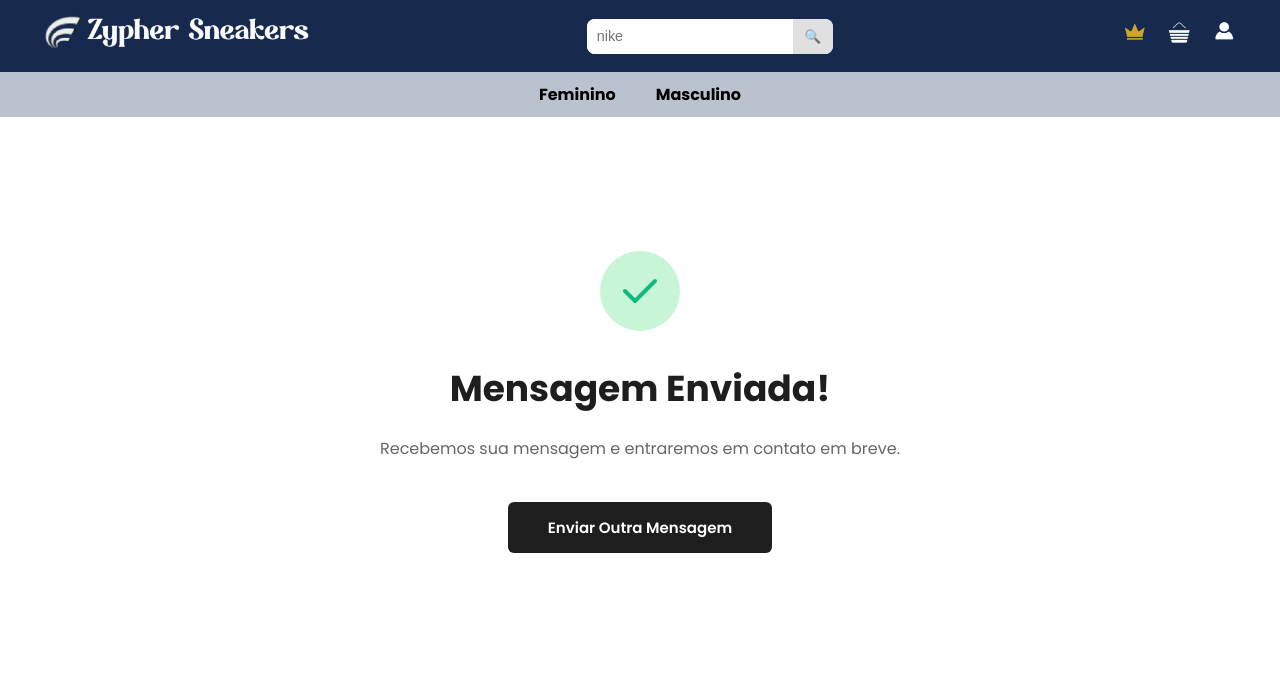
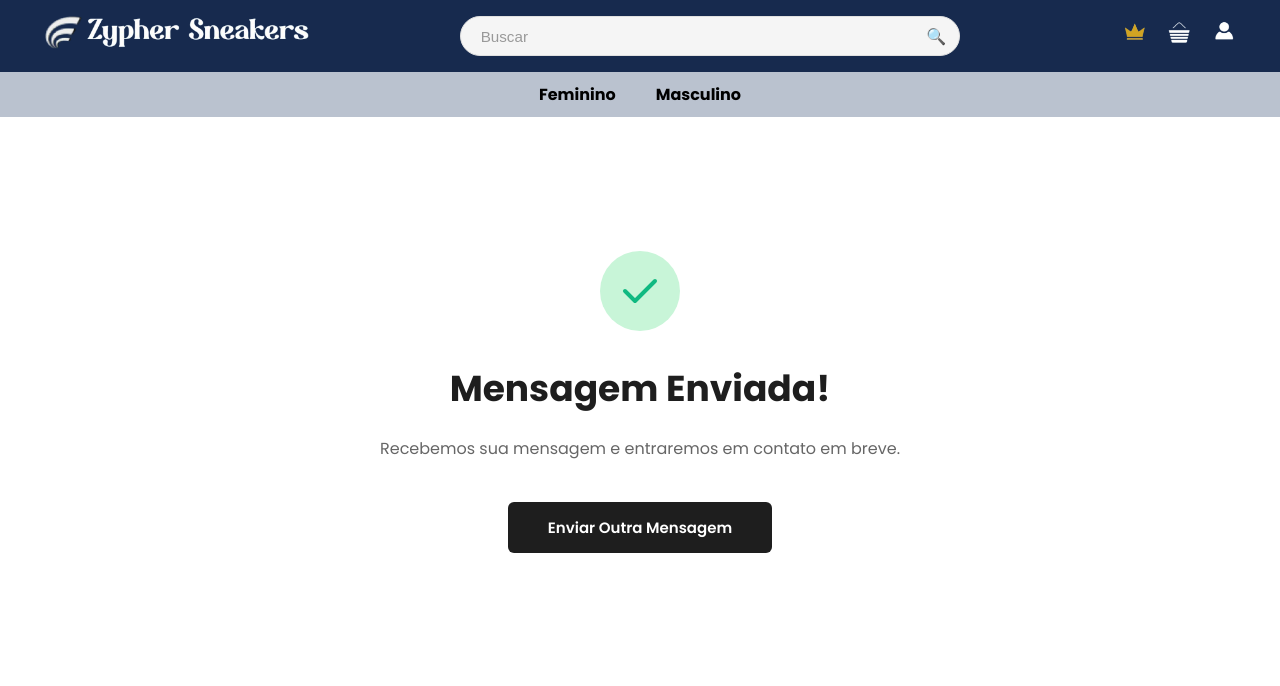
Before and after one commit to emanuelle-souza/ZYPHER, a PHP site: page /VIEWS/MensagemEnviada.php in a window 1280 px wide. Shown: the top 686 px of the page. Run offline with PHP 8.4, Linux system fonts and the light colour scheme.

Commit message:
menu
atualizei o menu da pagina de mensagem enviada

```diff
--- a/CSS/MensagemEnviada.css
+++ b/CSS/MensagemEnviada.css
@@ -33,35 +33,44 @@ body {
 .topo .busca {
     display: flex;
     align-items: center;
-    border-radius: 8px;
+    border-radius: 25px;
     overflow: hidden;
-    height: 35px;
-    background-color: white;
+    height: 40px;
+    background-color: #F5F5F5;
+    width: 500px;
+    border: 1px solid #E0E0E0;
 }
 
 .topo .busca input {
     border: none;
-    padding: 0 10px;
+    padding: 0 20px;
     flex: 1;
     height: 100%;
-    font-size: 0.9rem;
+    font-size: 0.95rem;
     outline: none;
+    background-color: transparent;
+    color: #666;
+}
+
+.topo .busca input::placeholder {
+    color: #999;
 }
 
 .topo .busca button {
     border: none;
-    background-color: #e0e0e0;
+    background-color: transparent;
     cursor: pointer;
-    width: 40px;
+    width: 45px;
     height: 100%;
     display: flex;
     align-items: center;
     justify-content: center;
-    transition: background-color 0.3s;
+    transition: opacity 0.3s;
+    font-size: 16px;
 }
 
 .topo .busca button:hover {
-    background-color: #d0d0d0;
+    opacity: 0.7;
 }
 
 .icones {
--- a/VIEWS/MensagemEnviada.php
+++ b/VIEWS/MensagemEnviada.php
@@ -16,7 +16,7 @@
                 </a>
             </div>
             <div class="busca">
-                <input type="text" placeholder="nike">
+                <input type="text" placeholder="Buscar">
                 <button>🔍</button>
             </div>
             <div class="icones">
```
